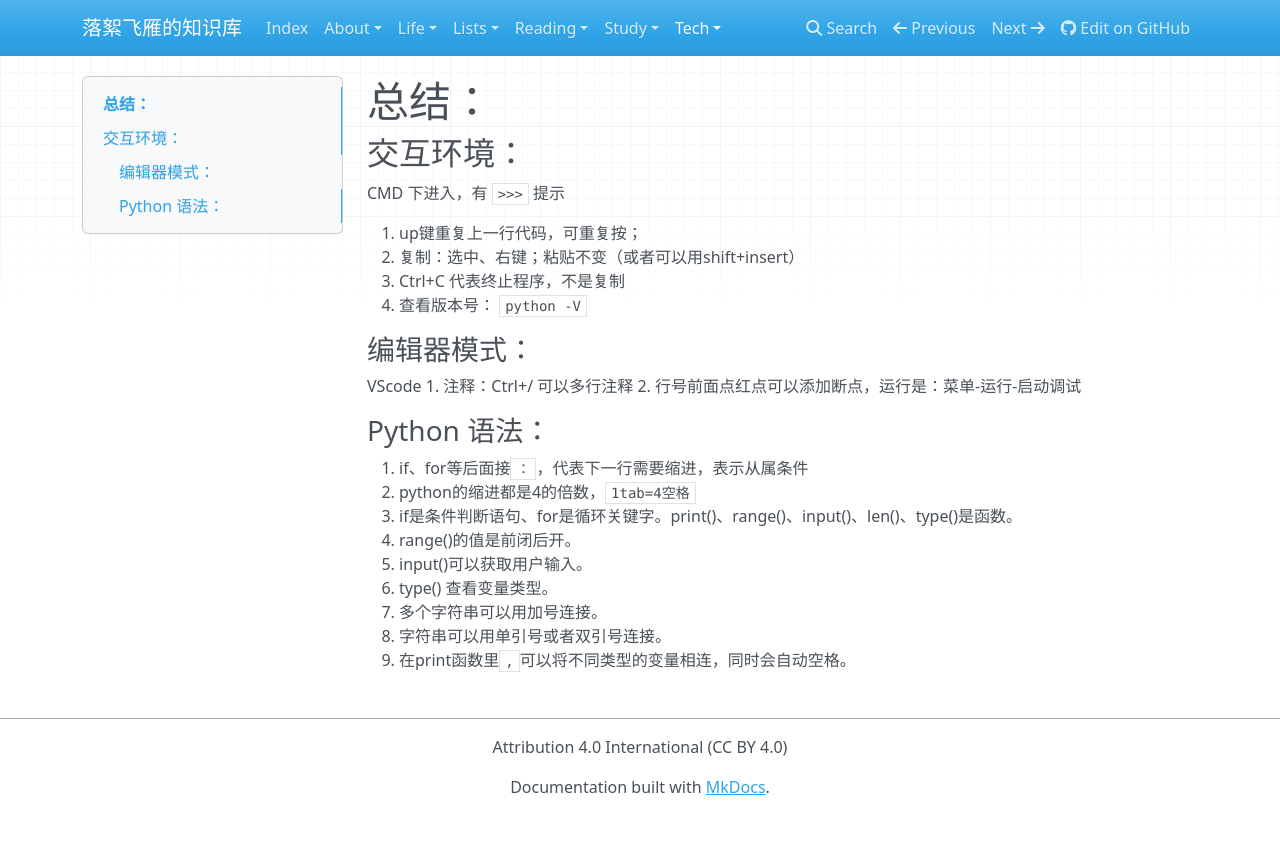
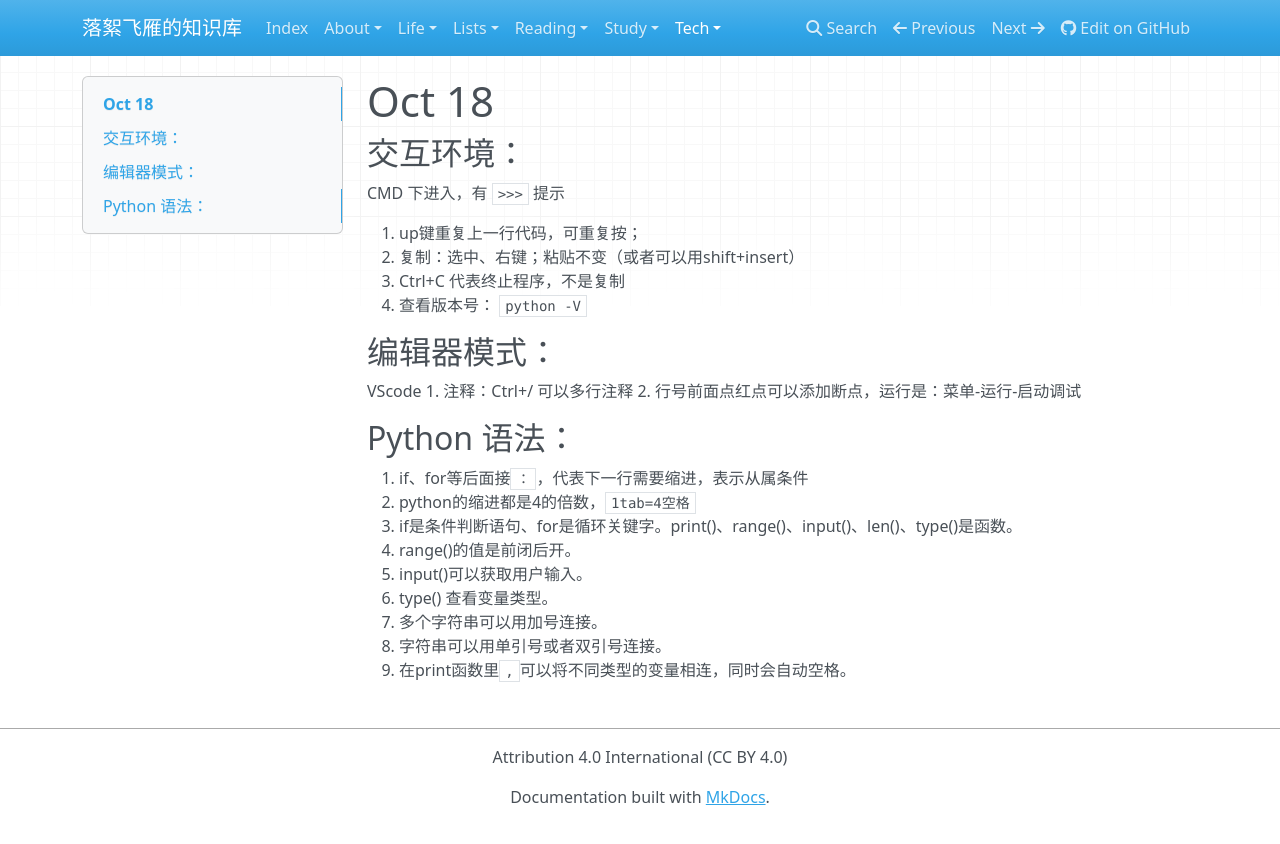
Before and after one commit to luoxufeiyan/wiki.luoxufeiyan.com, an MkDocs documentation site: the page built from docs/tech/python3/study_note/1.md, in a window 1280 px wide. Shown: the top 844 px of the page. Built offline with MkDocs 1.6.1, drawn with Linux system fonts in a browser that asks for light colours; nearby versions of some CDN libraries.

Commit message:
update format

```diff
--- a/docs/tech/python3/study_note/1.md
+++ b/docs/tech/python3/study_note/1.md
@@ -1,4 +1,4 @@
-# 总结：
+# Oct 18
 
 ## 交互环境：
 
@@ -9,13 +9,13 @@ CMD 下进入，有 `>>>` 提示
 3. Ctrl+C 代表终止程序，不是复制
 4. 查看版本号： `python -V`
 
-### 编辑器模式：
+## 编辑器模式：
 
 VScode
 1. 注释：Ctrl+/ 可以多行注释
 2. 行号前面点红点可以添加断点，运行是：菜单-运行-启动调试
 
-### Python 语法：
+## Python 语法：
 1. if、for等后面接`：`，代表下一行需要缩进，表示从属条件
 2. python的缩进都是4的倍数，`1tab=4空格`
 3. if是条件判断语句、for是循环关键字。print()、range()、input()、len()、type()是函数。
```
